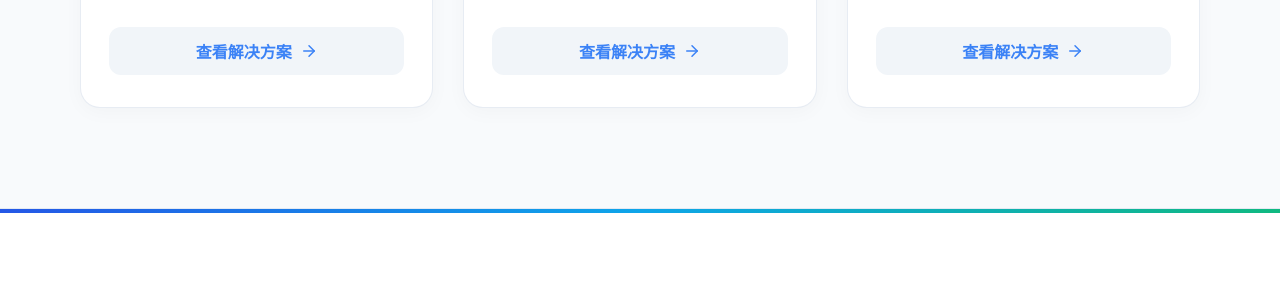
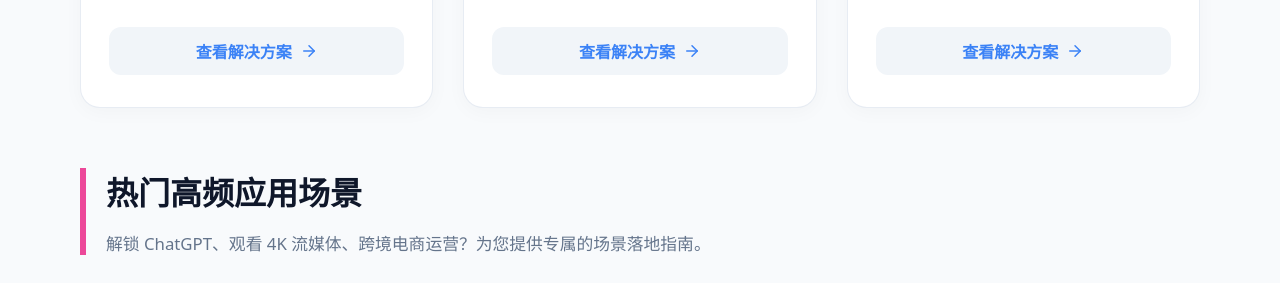
Before and after one commit to kelvinchong6880-gif/haoyongjichang.com, an Astro site: page /guide in a window 1280 px wide. Shown: the part 1744-2027 px from the top of the page. Built offline with nearby package versions, Linux system fonts and the light colour scheme; Astro itself is replaced by a stand-in of ours.

Commit message:
Add popular scenarios section to guide index page

```diff
--- a/src/pages/guide/index.astro
+++ b/src/pages/guide/index.astro
@@ -196,6 +196,18 @@ import BaseLayout from '../../layouts/BaseLayout.astro';
       </div>
     </section>
 
+    <!-- 热门高频应用场景 -->
+    <section class="tutorial-section" style="margin-top: 60px;">
+      <div class="section-title-wrap" style="border-left-color: #ec4899;">
+        <h2 class="section-title">热门高频应用场景</h2>
+        <p class="section-subtitle">解锁 ChatGPT、观看 4K 流媒体、跨境电商运营？为您提供专属的场景落地指南。</p>
+      </div>
+
+      <div class="tutorial-grid">
+        <!-- 用户之后将在这里添加场景相关的板块 -->
+      </div>
+    </section>
+
   </div>
 
   <style is:inline>
```
